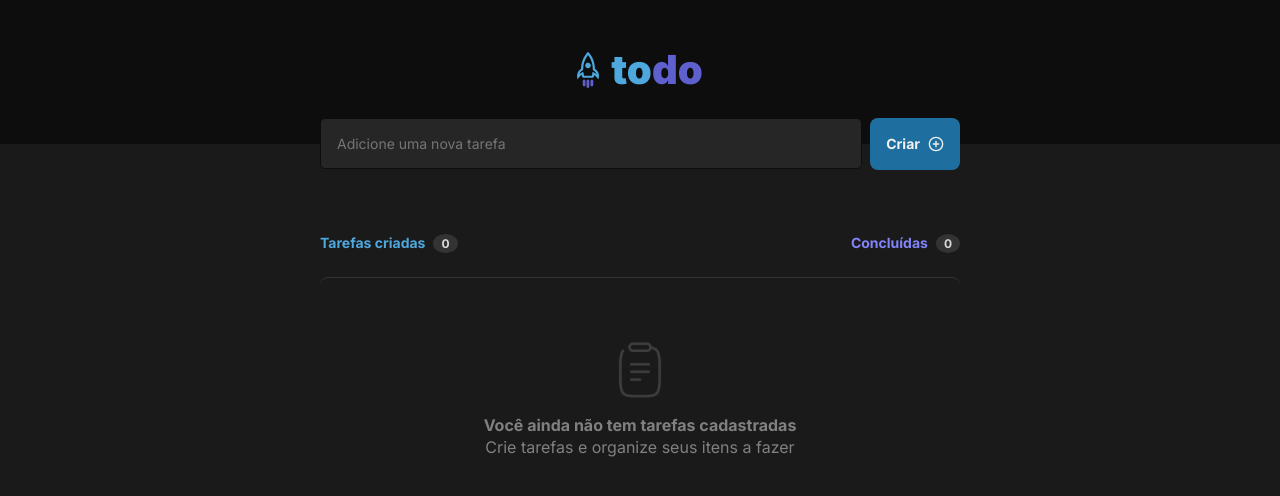
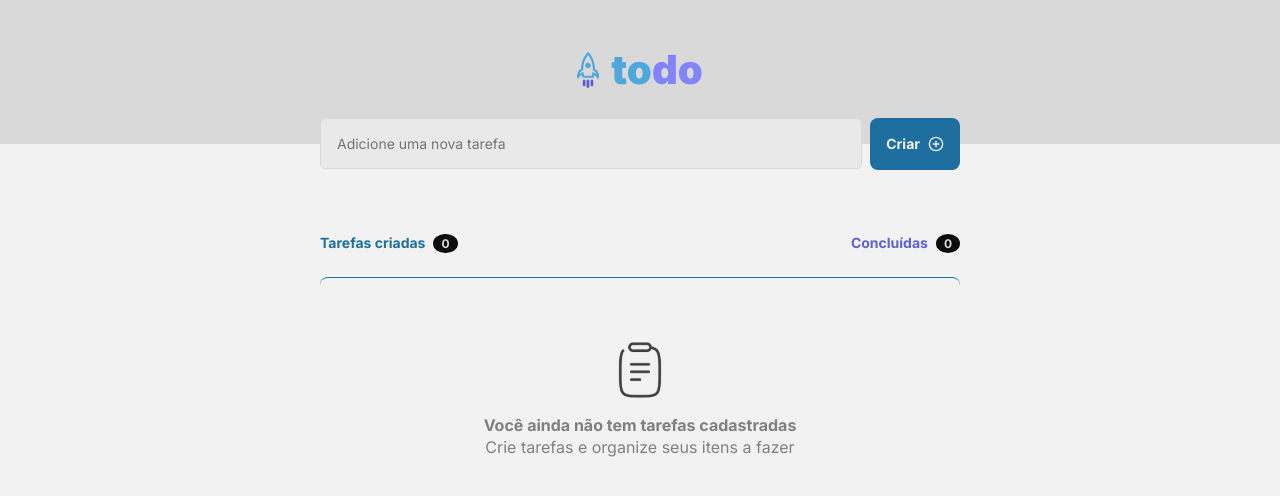
Before and after one commit to brunaporato/todo-list-ignite, a React (Vite) app: page / in a window 1280 px wide. Shown: the top 496 px of the page. Built offline with nearby package versions, Linux system fonts and the light colour scheme.

Commit message:
add lightmode

```diff
--- a/src/App.module.css
+++ b/src/App.module.css
@@ -1,6 +1,10 @@
 .page {
   width: 100%;
+}
 
+.lightmode {
+  background: var(--gray-100);
+  height: 100vh;
 }
 
 .container {
@@ -50,15 +54,27 @@
     font-size: 1.2rem;
     font-weight: 700;
     color: var(--gray-200);
+
+    .lightmode & {
+      background: var(--gray-700);
+    }
   }
 }
 
 .created {
   color: var(--blue);
+
+  .lightmode & {
+    color: var(--blue-dark);
+  }
 }
 
 .done {
   color: var(--purple);
+
+  .lightmode & {
+    color: var(--purple-dark);
+  }
 }
 
 .tasks {
@@ -91,6 +107,11 @@
     }
   }
 
+  .lightmode & {
+    border-top: 1px solid var(--blue-dark);
+
+  }
+
 }
 
 .hide {
--- a/src/App.tsx
+++ b/src/App.tsx
@@ -70,7 +70,7 @@ export function App() {
   const completedTaskCount = countCompletedTasks(tasks);
 
   return (
-    <div className={styles.page}>
+    <div className={styles.page && styles.lightmode}>
       <Header />
       <div className={styles.container}>
         <div className={styles.inputSection}>
--- a/src/components/Header.module.css
+++ b/src/components/Header.module.css
@@ -1,4 +1,4 @@
-.header {
+.header, .lightmode {
   display: flex;
   align-items: center;
   justify-content: center;
@@ -22,3 +22,13 @@
     cursor: pointer;
   }
 }
+
+.lightmode {
+  background: var(--gray-200);
+
+  >h1 {
+    >span {
+     color: var(--purple);
+    }
+  }
+}
--- a/src/components/Header.tsx
+++ b/src/components/Header.tsx
@@ -3,7 +3,7 @@ import logo from "../assets/logo.svg";
 
 export function Header() {
   return (
-    <header className={styles.header}>
+    <header className={styles.header && styles.lightmode}>
       <img src={logo} alt="ToDo List logo" />
       <h1>to<span>do</span></h1>
     </header>
--- a/src/components/Input.module.css
+++ b/src/components/Input.module.css
@@ -1,4 +1,4 @@
-.input {
+.input, .lightmode {
   display: flex;
   align-items: center;
   padding: 1.6rem;
@@ -15,3 +15,15 @@
     outline: 1px solid var(--purple-dark);
   }
 }
+
+.lightmode {
+  background: var(--gray-150);
+  border: 1px solid var(--gray-200);
+
+  color: var(--gray-600);
+
+
+  &:focus {
+    outline: 1px solid var(--purple);
+  }
+}
--- a/src/components/Input.tsx
+++ b/src/components/Input.tsx
@@ -11,7 +11,7 @@ export function Input({ onChange, value, pressEnter }: InputProps) {
 
   return (
     <input
-      className={styles.input}
+      className={styles.input && styles.lightmode}
       type="text"
       onChange={onChange}
       placeholder="Adicione uma nova tarefa"
--- a/src/global.css
+++ b/src/global.css
@@ -1,5 +1,6 @@
 :root {
   --gray-100: #F2F2F2;
+  --gray-150: #e9e9e9;
   --gray-200: #D9D9D9;
   --gray-300: #808080;
   --gray-400: #333333;
```
